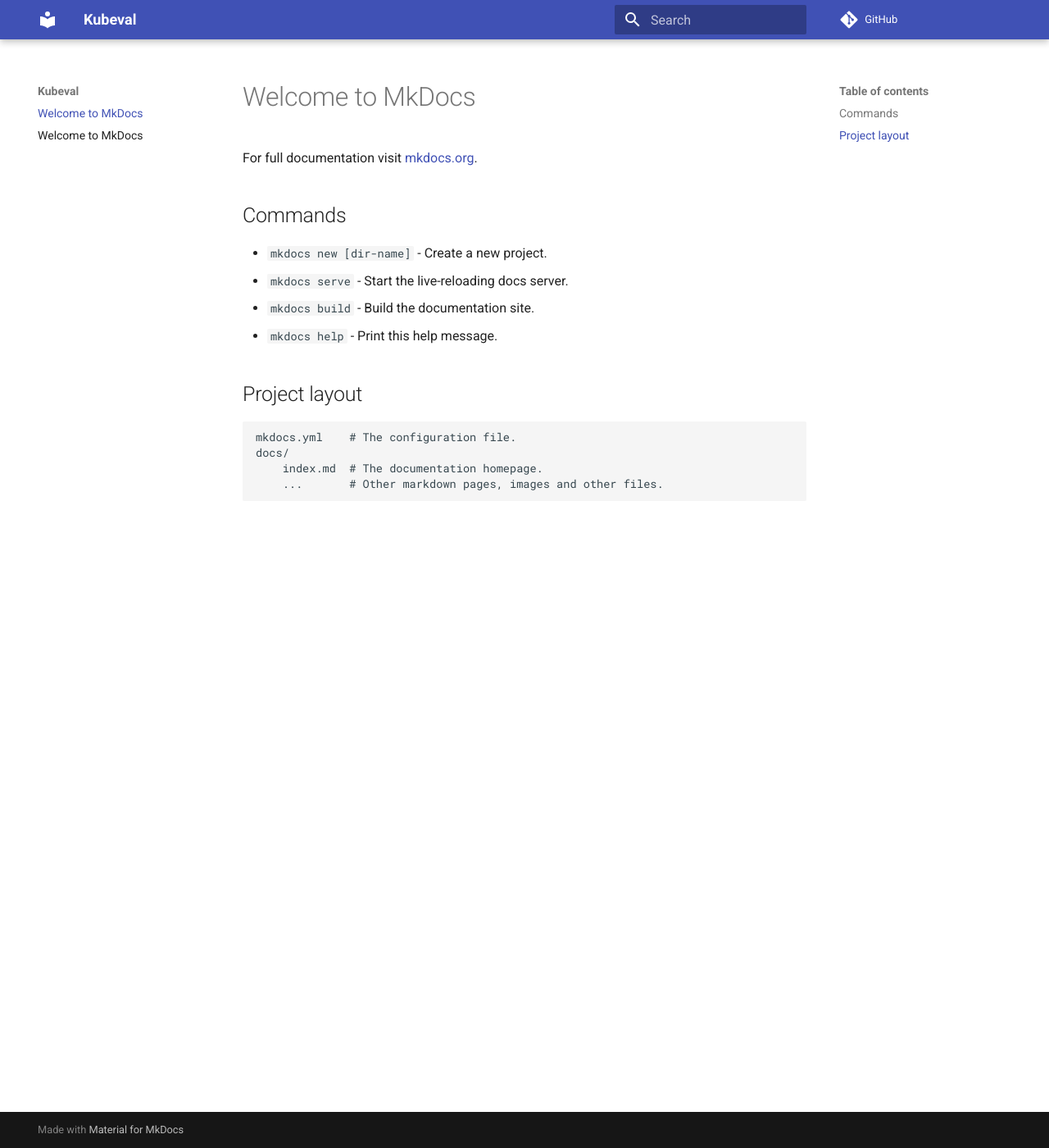
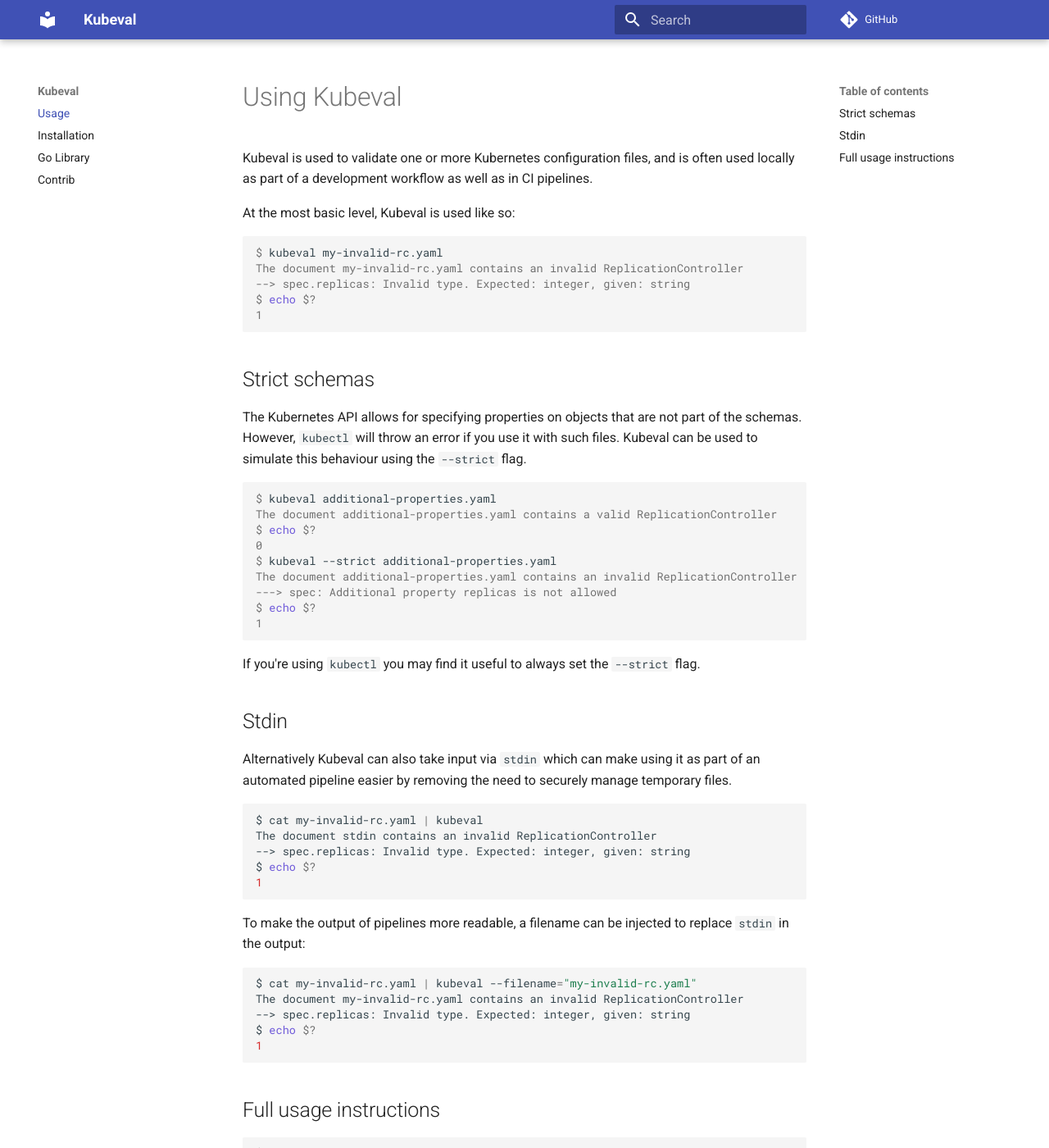
Before and after one commit to instrumenta/kubeval, an MkDocs documentation site: the page built from docs/index.md, in a window 1280 px wide and 1400 px high. Shown: the whole window at 82% size. Built offline with MkDocs 1.6.1 and Material for MkDocs 9.7.7, drawn with Linux system fonts in a browser that asks for light colours; comment, search, counter and statistics services are not loaded; some of the changed text lies outside the part shown.

Commit message:
Move documentation over to full docs site
For the moment this is mainly the README details but makes it possible to add
lots more documentation. I've also tidied up the existing docs, added
details about strict.

````diff
--- a/docs/index.md
+++ b/docs/index.md
@@ -1,17 +1,97 @@
-# Welcome to MkDocs
+# Using Kubeval
 
-For full documentation visit [mkdocs.org](https://mkdocs.org).
+Kubeval is used to validate one or more Kubernetes configuration files, and
+is often used locally as part of a development workflow as well as in CI pipelines.
 
-## Commands
+At the most basic level, Kubeval is used like so:
 
-* `mkdocs new [dir-name]` - Create a new project.
-* `mkdocs serve` - Start the live-reloading docs server.
-* `mkdocs build` - Build the documentation site.
-* `mkdocs help` - Print this help message.
+```console
+$ kubeval my-invalid-rc.yaml
+The document my-invalid-rc.yaml contains an invalid ReplicationController
+--> spec.replicas: Invalid type. Expected: integer, given: string
+$ echo $?
+1
+```
 
-## Project layout
 
-    mkdocs.yml    # The configuration file.
-    docs/
-        index.md  # The documentation homepage.
-        ...       # Other markdown pages, images and other files.
+## Strict schemas
+
+The Kubernetes API allows for specifying properties on objects that are not part of the schemas.
+However, `kubectl` will throw an error if you use it with such files. Kubeval can be
+used to simulate this behaviour using the `--strict` flag.
+
+```console
+$ kubeval additional-properties.yaml
+The document additional-properties.yaml contains a valid ReplicationController
+$ echo $?
+0
+$ kubeval --strict additional-properties.yaml
+The document additional-properties.yaml contains an invalid ReplicationController
+---> spec: Additional property replicas is not allowed
+$ echo $?
+1
+```
+
+If you're using `kubectl` you may find it useful to always set the `--strict` flag.
+
+
+## Stdin
+
+Alternatively Kubeval can also take input via `stdin` which can make using
+it as part of an automated pipeline easier by removing the need to securely
+manage temporary files.
+
+```
+$ cat my-invalid-rc.yaml | kubeval
+The document stdin contains an invalid ReplicationController
+--> spec.replicas: Invalid type. Expected: integer, given: string
+$ echo $?
+1
+```
+
+To make the output of pipelines more readable, a filename can be injected
+to replace `stdin` in the output:
+
+```
+$ cat my-invalid-rc.yaml | kubeval --filename="my-invalid-rc.yaml"
+The document my-invalid-rc.yaml contains an invalid ReplicationController
+--> spec.replicas: Invalid type. Expected: integer, given: string
+$ echo $?
+1
+```
+
+
+## Full usage instructions
+
+```
+$ kubeval --help
+Validate a Kubernetes YAML file against the relevant schema
+
+Usage:
+  kubeval <file> [file...] [flags]
+
+Flags:
+  -f, --filename string             filename to be displayed when testing manifests read from stdin (default "stdin")
+  -h, --help                        help for kubeval
+  -v, --kubernetes-version string   Version of Kubernetes to validate against (default "master")
+      --openshift                   Use OpenShift schemas instead of upstream Kubernetes
+      --schema-location string      Base URL used to download schemas. Can also be specified with the environment variable KUBEVAL_SCHEMA_LOCATION (default "https://raw.githubusercontent.com/garethr")
+      --strict                      Disallow additional properties not in schema
+      --version                     Display the kubeval version information and exit
+```
+
+The command has three important features:
+
+* You can pass one or more files as arguments, including using wildcard
+  expansion. Each file will be validated in turn, and `kubeval` will
+  exit with a non-zero code if _any_ of the files fail validation.
+* You can toggle between the upstream Kubernetes definitions and the
+  expanded OpenShift ones using the `--openshift` flag. The default is
+  to use the upstream Kubernetes definitions.
+* You can pass a version of Kubernetes or OpenShift and the relevant
+  type schemas for that version will be used. For instance:
+
+```
+$ kubeval -v 1.6.6 my-deployment.yaml
+$ kubeval --openshift -v 1.5.1 my-deployment.yaml
+```
--- a/mkdocs.yml
+++ b/mkdocs.yml
@@ -2,3 +2,10 @@ site_name: Kubeval
 theme:
   name: "material"
 repo_url: https://github.com/instrumenta/kubeval
+nav:
+    - "Usage": "index.md"
+    - "Installation": "installation.md"
+    - "Go Library": "go.md"
+    - "Contrib": "contrib.md"
+markdown_extensions:
+    - codehilite
````
Also changed, not shown: README.md (+4 -218 lines), docs/about.md (deleted, +0 -17 lines), docs/contrib.md (added, +34 -0 lines), docs/go.md (added, +29 -0 lines), docs/installation.md (added, +60 -0 lines).
